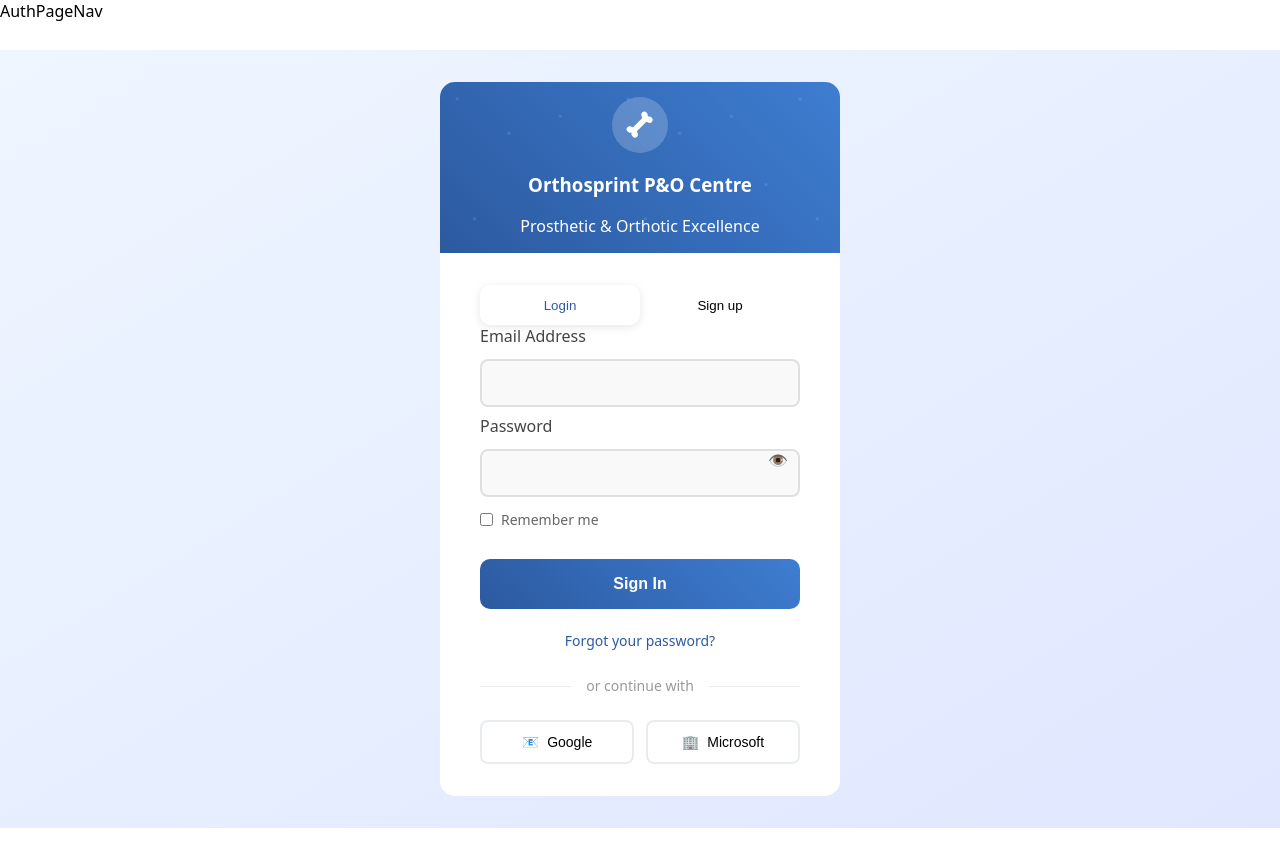
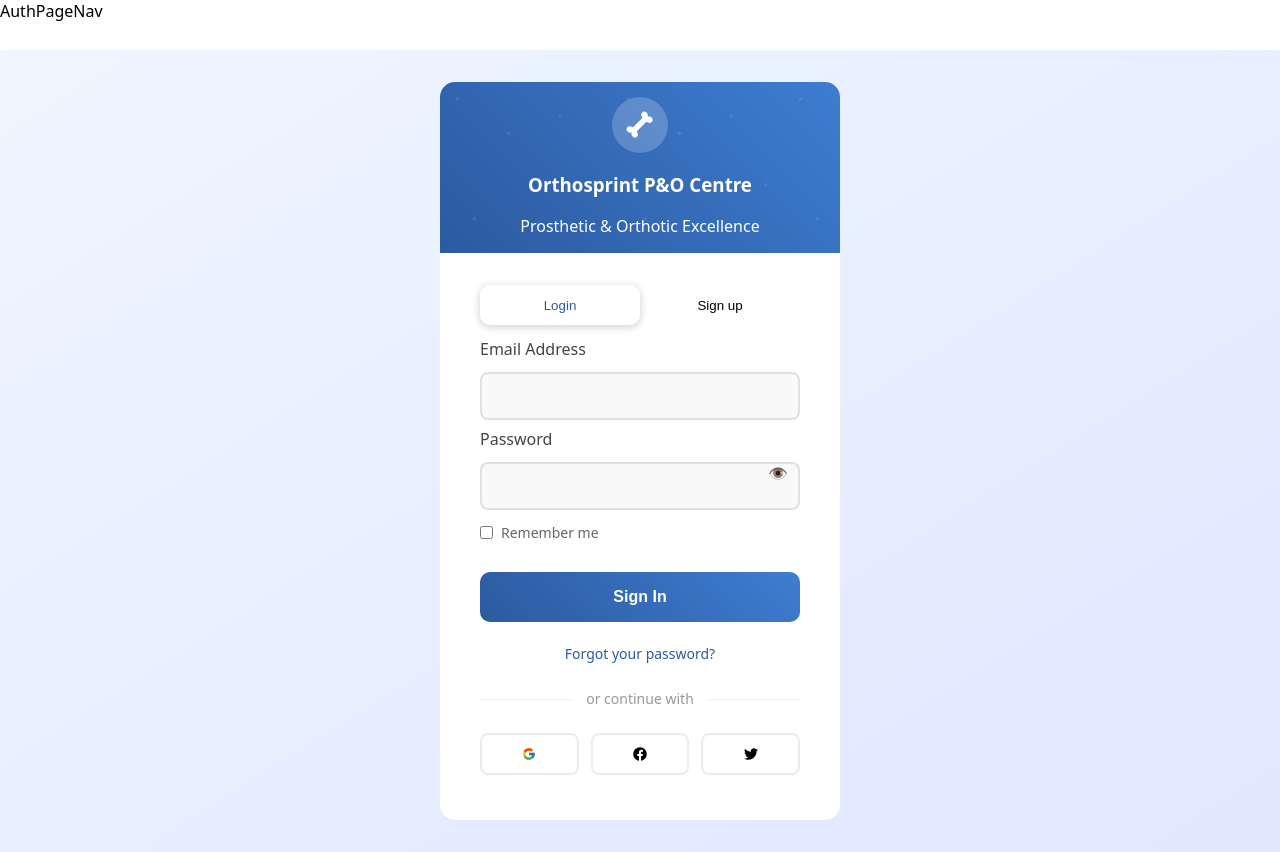
Before and after one commit to Mario-Gozie/Orthosprint-web-app, a React (Vite) app: page /app in a window 1280 px wide. Before the commit the page ends 828 px from the top, so only its background shows below. Built offline with nearby package versions, Linux system fonts and the light colour scheme; no server answers.

Commit message:
working on the login and register page

```diff
--- a/src/Components/Customer-App-Components/Login.jsx
+++ b/src/Components/Customer-App-Components/Login.jsx
@@ -1,4 +1,9 @@
 import React from "react";
+// ✅ Correct imports (choose one)
+import { FcGoogle } from "react-icons/fc"; // Google (color)
+import { FaGoogle } from "react-icons/fa"; // Google (solid)
+// import { SiMicrosoft, SiApple } from "react-icons/si"; // Microsoft, Apple
+import { FaGithub, FaFacebook, FaTwitter } from "react-icons/fa"; // GitHub, FB, Twitter
 import "../../Css/CustomerAppCss.css";
 
 function Login() {
@@ -40,10 +45,17 @@ function Login() {
 
       <div className="social-login">
         <button type="button" className="social-btn">
-          <span>📧</span> Google
+          {/* <span>📧</span> Google */}
+          <FcGoogle />
+        </button>
+
+        <button type="button" className="social-btn">
+          {/* <span>🏢</span> Microsoft */}
+          <FaFacebook />
         </button>
         <button type="button" className="social-btn">
-          <span>🏢</span> Microsoft
+          {/* <span>🏢</span> Microsoft */}
+          <FaTwitter />
         </button>
       </div>
     </form>
--- a/src/Css/customerAppCss.css
+++ b/src/Css/customerAppCss.css
@@ -124,7 +124,12 @@ body {
   color: #2c5aa0;
   border-radius: 10px;
   border: 1px white solid;
-  box-shadow: 0 2px 8px rgba(0, 0, 0, 0.1);
+  /* box-shadow: 0 2px 8px rgba(0, 0, 0, 0.1); */
+  box-shadow: 0 2px 8px rgba(0.5, 0.2, 0.3, 0.2);
+}
+
+.form {
+  margin: 0.8rem 0;
 }
 
 .error-message {
@@ -236,7 +241,7 @@ body {
 
 .social-login {
   display: grid;
-  grid-template-columns: 1fr 1fr;
+  grid-template-columns: 1fr 1fr 1fr;
   gap: 12px;
   margin-top: 20px;
 }
```
